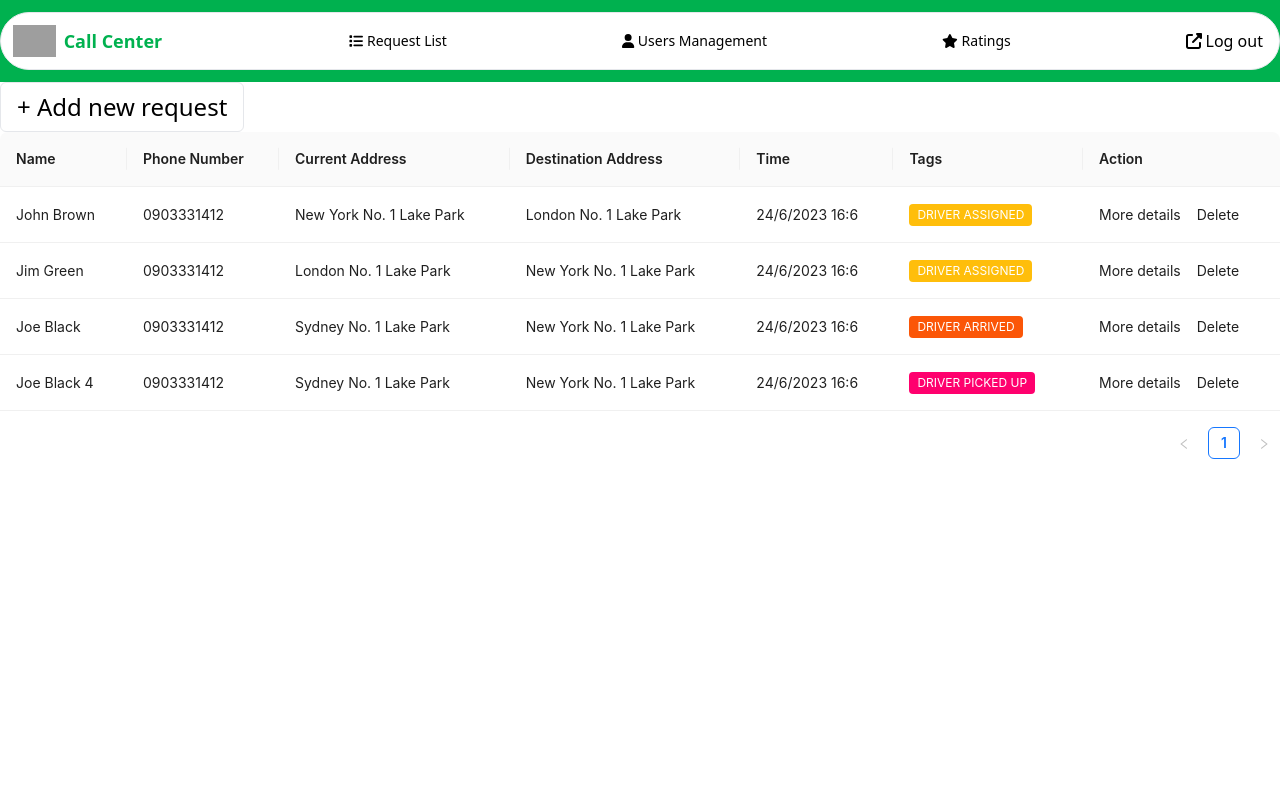
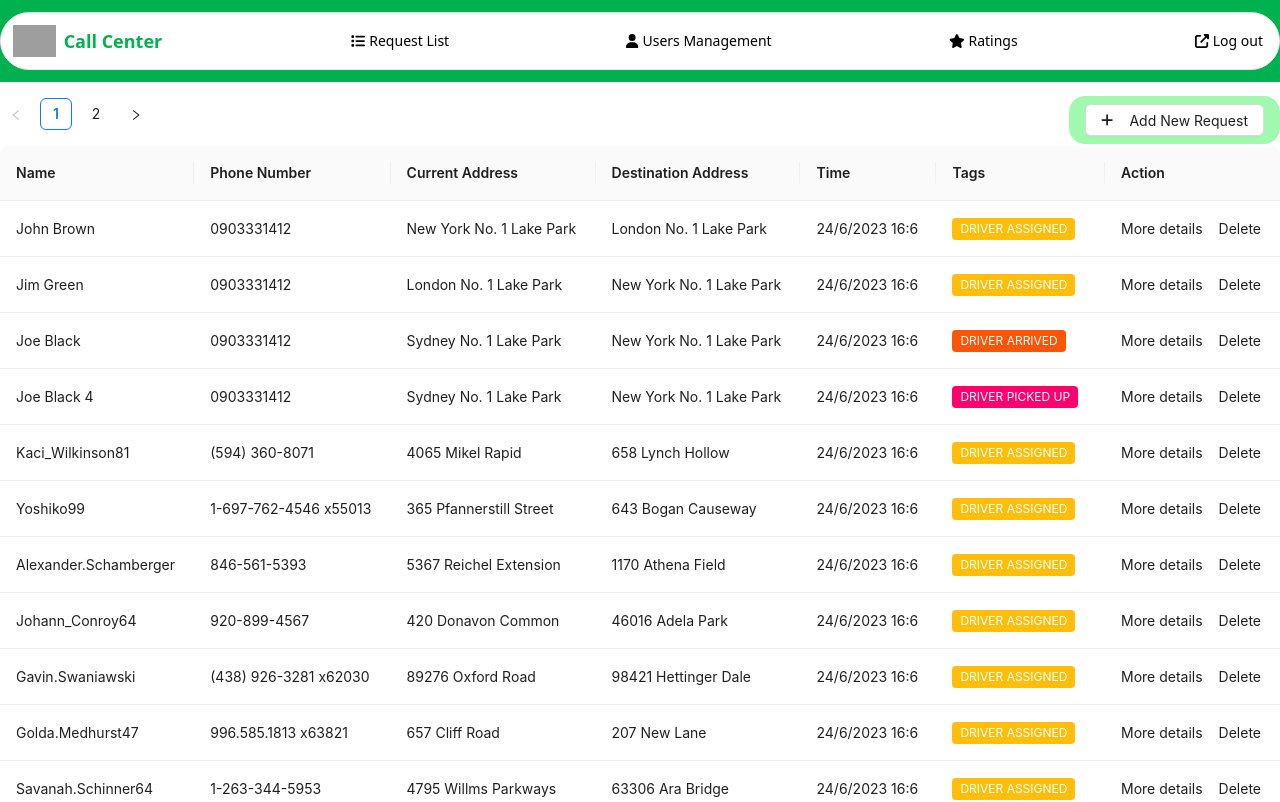
Before and after one commit to KTPM-Techxi/techxi-frontend, a React (Vite) app: page /requests in a window 1280 px wide. Shown: the top 802 px of the page. Built offline with nearby package versions, Linux system fonts and the light colour scheme; grey boxes are pictures that could not be loaded.

Commit message:
feat: add new request button

```diff
--- a/package.json
+++ b/package.json
@@ -23,6 +23,7 @@
     "react-router-dom": "^6.14.0"
   },
   "devDependencies": {
+    "@faker-js/faker": "^8.0.2",
     "@types/react": "^18.0.37",
     "@types/react-dom": "^18.0.11",
     "@vitejs/plugin-react": "^4.0.0",
--- /dev/null
+++ b/src/components/CustomModal.jsx
@@ -0,0 +1,33 @@
+import { Button, Modal } from 'antd';
+import { useState } from 'react';
+
+const CustomModal = ({ title, content, buttons, children }) => {
+  const [loading, setLoading] = useState(false);
+  const [open, setOpen] = useState(false);
+
+  const showModal = () => {
+    setOpen(true);
+  };
+
+  const handleOk = () => {
+    setOpen(false);
+  };
+
+  const handleCancel = () => {
+    setOpen(false);
+  };
+
+  return (
+    <>
+      <Button type="" onClick={showModal}>
+        {children}
+        {title}
+      </Button>
+      <Modal open={open} title={title} footer={null} onCancel={handleCancel}>
+        {content}
+      </Modal>
+    </>
+  );
+};
+
+export default CustomModal;
--- a/src/layout/navbar.jsx
+++ b/src/layout/navbar.jsx
@@ -14,10 +14,10 @@ function NavList() {
         </Link>
       </div>
       <Typography as="li" variant="small" color="blue-gray" className="p-1 font-medium">
-        <a href="#" className="flex items-center hover:text-[#00B14F] text-black">
+        <Link to={'/requests'} className="flex items-center hover:text-[#00B14F] text-black">
           <FontAwesomeIcon icon={faList} className="mr-1" />
           Request List
-        </a>
+        </Link>
       </Typography>
       <Typography as="li" variant="small" color="blue-gray" className="p-1 font-medium">
         <a href="#" className="flex items-center hover:text-[#00B14F] text-black">
@@ -31,12 +31,12 @@ function NavList() {
           Ratings
         </a>
       </Typography>
-      <Link to={'/login'} as="li" variant="small" color="blue-gray" className="p-1 font-medium">
-        <a href="#" className="flex items-center hover:text-[#00B14F] text-black">
+      <Typography as="li" variant="small" color="blue-gray" className="p-1 font-medium">
+        <Link to={'/login'} className="flex items-center hover:text-[#00B14F] text-black">
           <FontAwesomeIcon icon={faExternalLinkAlt} className="mr-1" />
           Log out
-        </a>
-      </Link>
+        </Link>
+      </Typography>
     </ul>
   );
 }
--- a/src/pages/AllRequests/AllRequests.jsx
+++ b/src/pages/AllRequests/AllRequests.jsx
@@ -1,7 +1,11 @@
 import { Radio, Space, Table, Tag, Collapse, theme } from 'antd';
 import { CaretRightOutlined } from '@ant-design/icons';
-import { useState } from 'react';
+import { useEffect, useState } from 'react';
 import InputUserInforForm from '../../components/CallCenter/InputUserInforForm';
+import { faker } from '@faker-js/faker';
+import { FontAwesomeIcon } from '@fortawesome/react-fontawesome';
+import { faPlus } from '@fortawesome/free-solid-svg-icons';
+import CustomModal from '../../components/CustomModal';
 
 const columns = [
   {
@@ -57,44 +61,7 @@ const columns = [
     )
   }
 ];
-const data = [
-  {
-    key: '1',
-    name: 'John Brown',
-    phoneNumber: '0903331412',
-    curAddress: 'New York No. 1 Lake Park',
-    desAddress: 'London No. 1 Lake Park',
-    tags: ['driver assigned'],
-    pickUpTime: formatDate(new Date())
-  },
-  {
-    key: '2',
-    name: 'Jim Green',
-    phoneNumber: '0903331412',
-    curAddress: 'London No. 1 Lake Park',
-    desAddress: 'New York No. 1 Lake Park',
-    tags: ['driver assigned'],
-    pickUpTime: formatDate(new Date())
-  },
-  {
-    key: '3',
-    name: 'Joe Black',
-    phoneNumber: '0903331412',
-    curAddress: 'Sydney No. 1 Lake Park',
-    desAddress: 'New York No. 1 Lake Park',
-    tags: ['driver arrived'],
-    pickUpTime: formatDate(new Date())
-  },
-  {
-    key: '4',
-    name: 'Joe Black 4',
-    phoneNumber: '0903331412',
-    curAddress: 'Sydney No. 1 Lake Park',
-    desAddress: 'New York No. 1 Lake Park',
-    tags: ['driver picked up'],
-    pickUpTime: formatDate(new Date())
-  }
-];
+
 // Helper functions
 function formatDate(date) {
   const day = date.getDate();
@@ -134,23 +101,82 @@ function getTagColor(tag) {
   }
 }
 // End of helper functions
+let data = [
+  {
+    key: '1',
+    name: 'John Brown',
+    phoneNumber: '0903331412',
+    curAddress: 'New York No. 1 Lake Park',
+    desAddress: 'London No. 1 Lake Park',
+    tags: ['driver assigned'],
+    pickUpTime: formatDate(new Date())
+  },
+  {
+    key: '2',
+    name: 'Jim Green',
+    phoneNumber: '0903331412',
+    curAddress: 'London No. 1 Lake Park',
+    desAddress: 'New York No. 1 Lake Park',
+    tags: ['driver assigned'],
+    pickUpTime: formatDate(new Date())
+  },
+  {
+    key: '3',
+    name: 'Joe Black',
+    phoneNumber: '0903331412',
+    curAddress: 'Sydney No. 1 Lake Park',
+    desAddress: 'New York No. 1 Lake Park',
+    tags: ['driver arrived'],
+    pickUpTime: formatDate(new Date())
+  },
+  {
+    key: '4',
+    name: 'Joe Black 4',
+    phoneNumber: '0903331412',
+    curAddress: 'Sydney No. 1 Lake Park',
+    desAddress: 'New York No. 1 Lake Park',
+    tags: ['driver picked up'],
+    pickUpTime: formatDate(new Date())
+  }
+];
 const AllRequests = () => {
   const [isAddNew, setIsAddNew] = useState(false);
-  const handleAddNew = () => {
-    setIsAddNew(!isAddNew);
-  };
+
+  // Generate fake data when component mounted
+  useEffect(() => {
+    for (let i = 5; i < 20; i++) {
+      data.push({
+        key: `${i + 1}`,
+        name: faker.internet.displayName(),
+        phoneNumber: faker.phone.number(),
+        curAddress: faker.location.streetAddress(),
+        desAddress: faker.location.streetAddress(),
+        tags: ['driver assigned'],
+        pickUpTime: formatDate(new Date())
+      });
+    }
+    setDataList(data);
+  }, []);
+  // End of generate fake data
+
+  // create new variable to store data => set to dataSource below
+  const [dataList, setDataList] = useState(data);
+
   return (
     <div className="relative">
-      <button className="outline-none border py-2 px-4 text-2xl rounded-md hover:opacity-70 active:scale-[.95]" onClick={handleAddNew}>
-        + Add new request
-      </button>
-      <div className="p-4 absolute left-[50%] top-[50%]">{isAddNew && <InputUserInforForm />}</div>
       <Table
         columns={columns}
         pagination={{
-          position: 'Bottom Right'
+          position: ['topLeft'],
+          pageSize: 15
         }}
-        dataSource={data}></Table>
+        dataSource={dataList}
+      />
+      <div className="fixed right-0 top-24 px-4 py-2 bg-[rgba(20,241,57,0.4)] rounded-2xl cursor-pointer hover:scale-105 transition-all z-10">
+        <CustomModal title={'Add New Request'} content={<InputUserInforForm />} buttons={'Ok'}>
+          <FontAwesomeIcon icon={faPlus} className="mr-2" />
+        </CustomModal>
+      </div>
     </div>
   );
 };
```
Also changed, not shown: .eslintrc.cjs, 1 other file (tests, documents, lock files or other folders).
